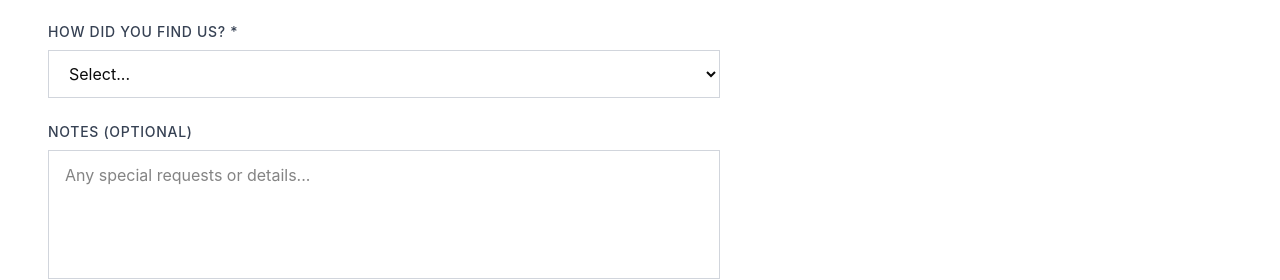
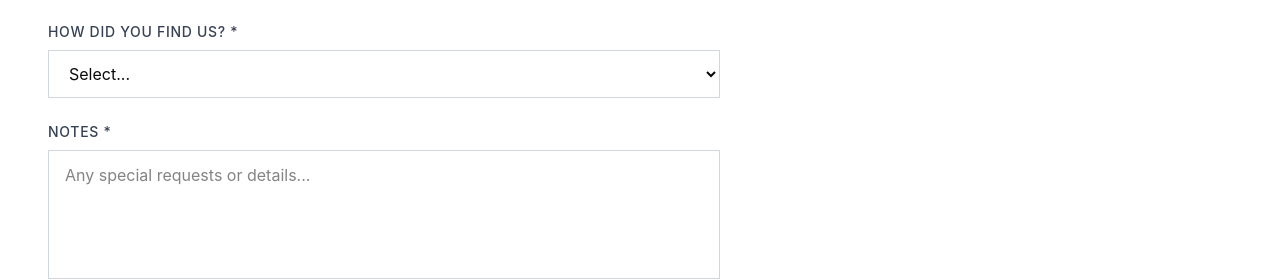
Before and after one commit to wienering/thephotoboothguy, a Next.js app: page /book in a window 1280 px wide. Shown: the part 1580-1860 px from the top of the page. Built offline with nearby package versions, Linux system fonts and the light colour scheme.

Commit message:
Make notes field mandatory on booking form

```diff
--- a/components/BookingForm.tsx
+++ b/components/BookingForm.tsx
@@ -488,11 +488,12 @@ export default function BookingForm({ initialData }: BookingFormProps) {
       </div>
 
       <div>
-        <label htmlFor="notes" className={labelClass}>Notes (optional)</label>
+        <label htmlFor="notes" className={labelClass}>Notes *</label>
         <textarea
           id="notes"
           name="notes"
           rows={4}
+          required
           value={formData.notes}
           onChange={handleChange}
           className={`${inputClass} resize-none`}
```
